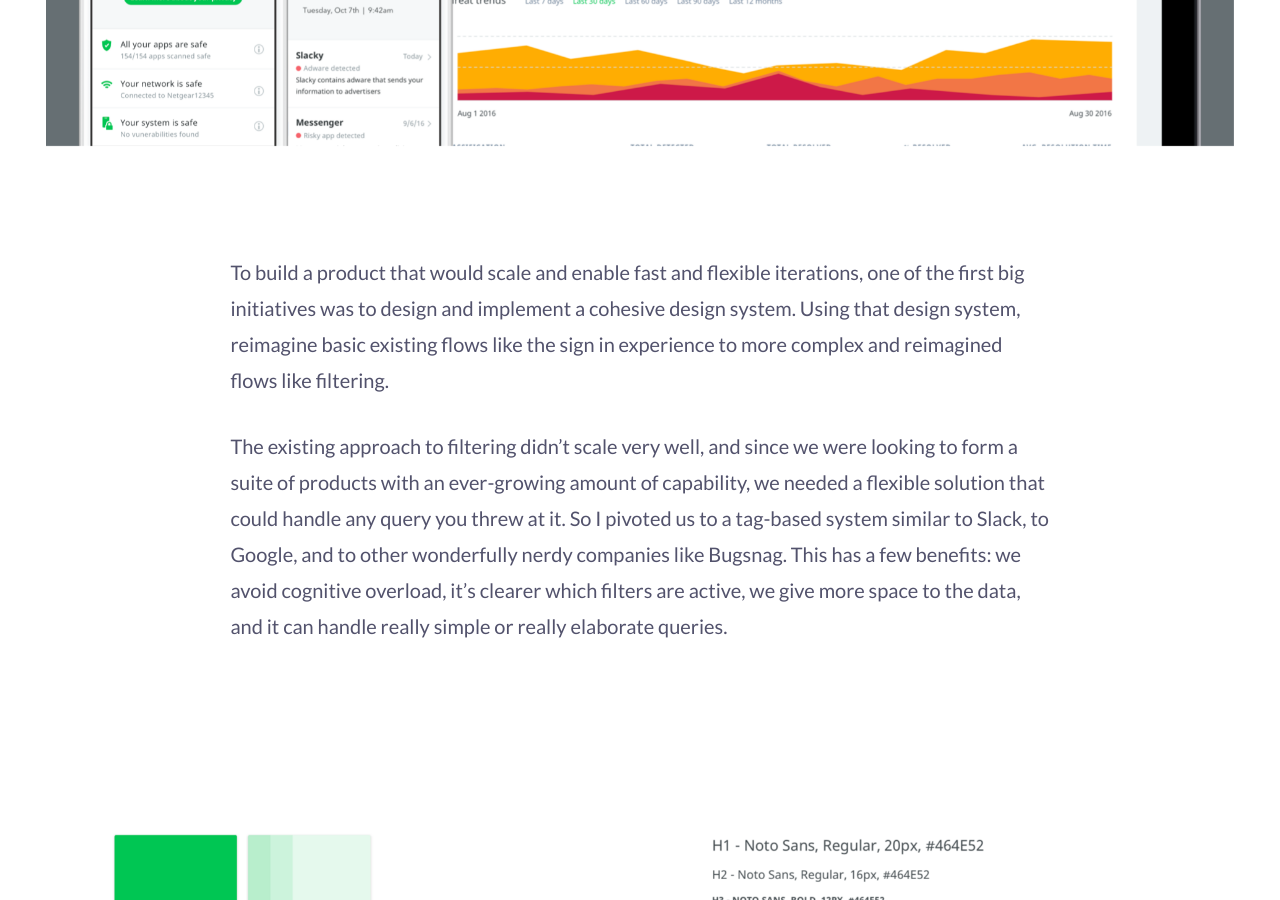
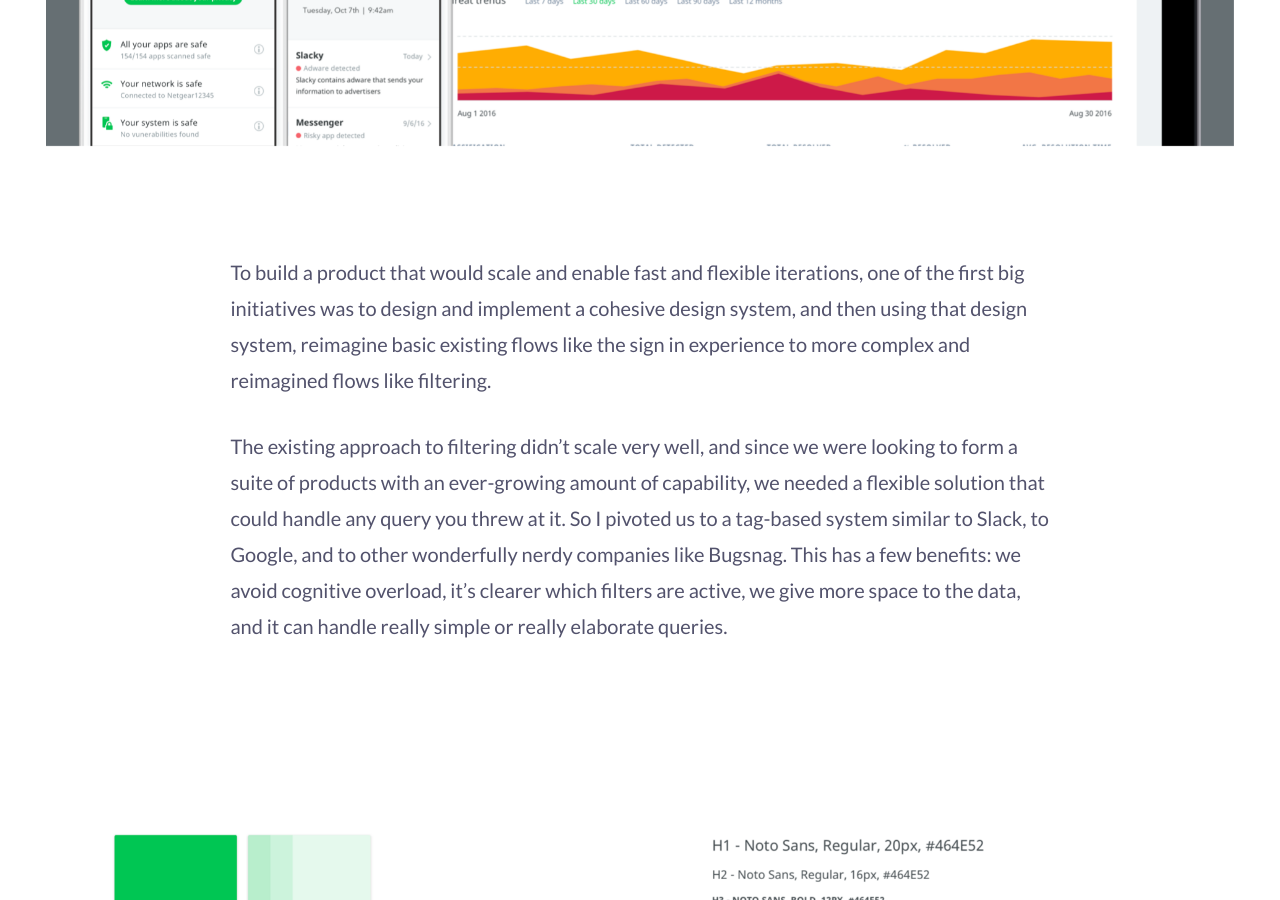
Before and after one commit to ericakatrak/ericakatrak.github.io, a Jekyll site: the page built from _posts/2016-09-07-lookout.md, in a window 1280 px wide and 900 px high, scrolled down 1369 px. Built offline with Jekyll 4.4.1, drawn with Linux system fonts in a browser that asks for light colours.

Commit message:
Lookout copy edit

```diff
--- a/_posts/2016-09-07-lookout.md
+++ b/_posts/2016-09-07-lookout.md
@@ -17,7 +17,7 @@ alt: Lookout
 </ul>
 
 <section>
-  <p>To build a product that would scale and enable fast and flexible iterations, one of the first big initiatives was to design and implement a cohesive design system. Using that design system, reimagine basic existing flows like the sign in experience to more complex and reimagined flows like filtering.</p>
+  <p>To build a product that would scale and enable fast and flexible iterations, one of the first big initiatives was to design and implement a cohesive design system, and then using that design system, reimagine basic existing flows like the sign in experience to more complex and reimagined flows like filtering.</p>
   <p>The existing approach to filtering didn’t scale very well, and since we were looking to form a suite of products with an ever-growing amount of capability, we needed a flexible solution that could handle any query you threw at it. So I pivoted us to a tag-based system similar to Slack, to Google, and to other wonderfully nerdy companies like Bugsnag. This has a few benefits: we avoid cognitive overload, it’s clearer which filters are active, we give more space to the data, and it can handle really simple or really elaborate queries.</p>
 </section>
 
```
